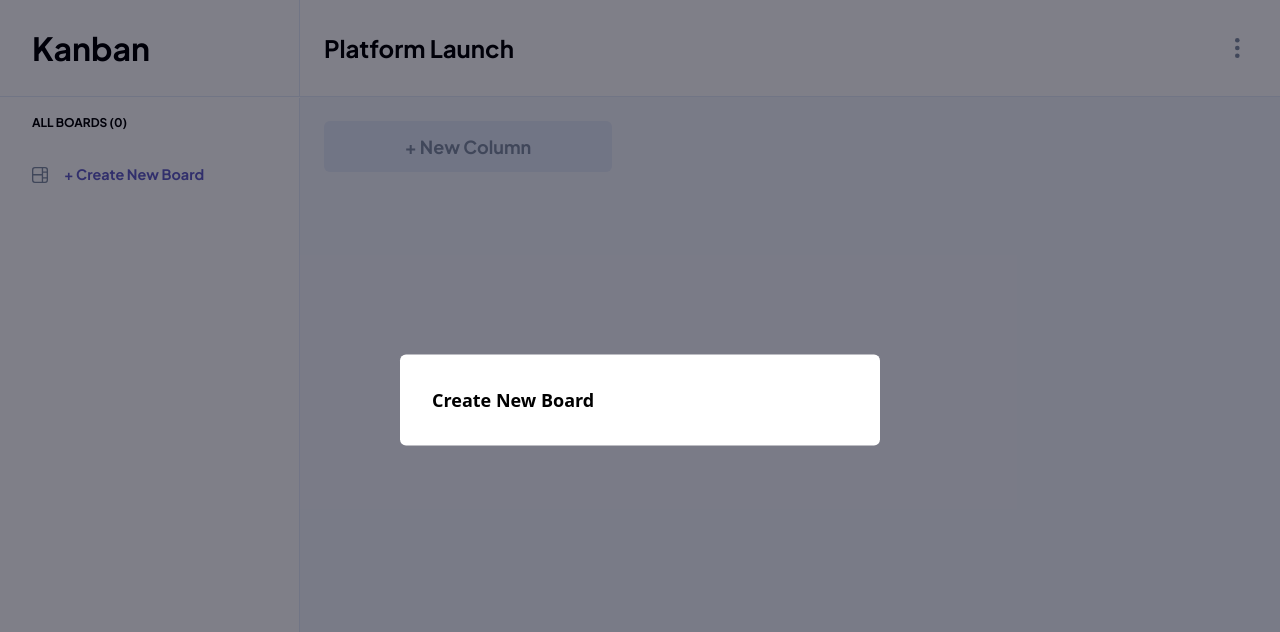
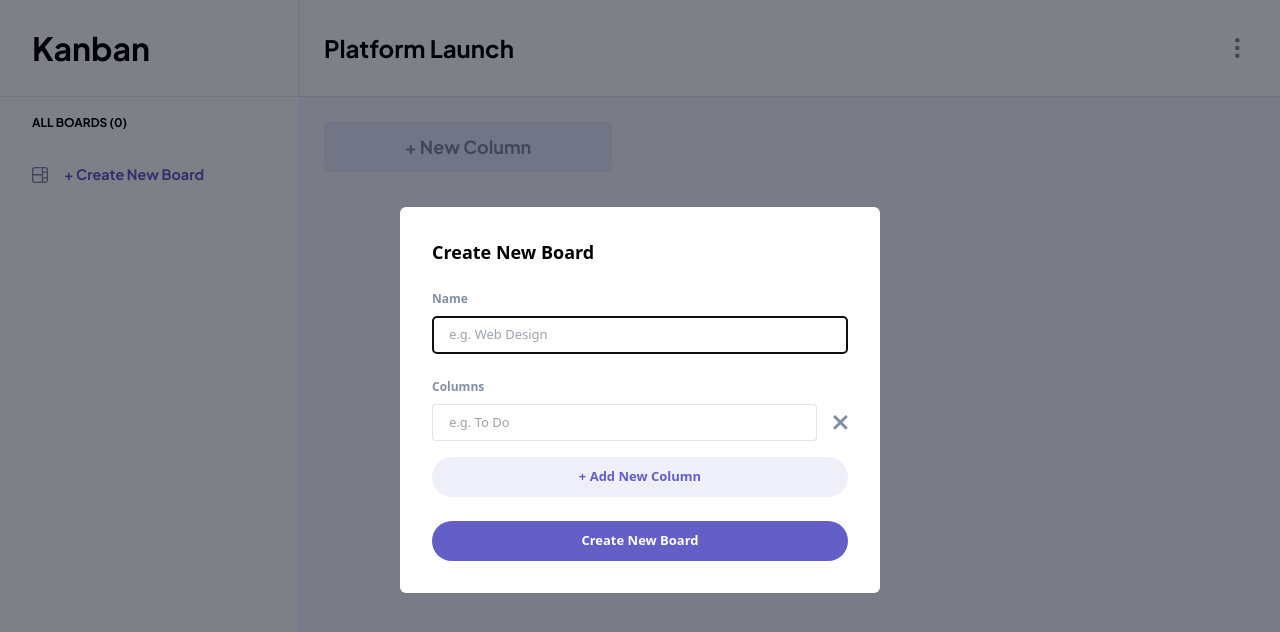
Before and after one commit to Yussif20/kanban-board, a React (Vite) app: page / in a window 1280 px wide. Both pictures are taken after a click on the button "+ Create New Board". Shown: the top 632 px of the page. Built offline with nearby package versions, Linux system fonts and the light colour scheme.

Commit message:
add new board form ui

```diff
--- a/src/DataContext.jsx
+++ b/src/DataContext.jsx
@@ -1,5 +1,4 @@
 import { createContext, useState } from 'react';
-// import data from './data.json';
 
 export const DataContext = createContext({
   data: [],
--- /dev/null
+++ b/src/components/AddNewBoardForm.jsx
@@ -0,0 +1,32 @@
+import { Button, TextField } from './index';
+import iconCross from '@assets/icon-cross.svg';
+
+const AddNewBoardForm = () => {
+  return (
+    <form>
+      <div>
+        <h3 className="pb-2 pt-6 text-body-m text-medium-grey">Name</h3>
+        <TextField placeholder="e.g. Web Design" name="boardName" required />
+      </div>
+      <div className="flex flex-col gap-2 mb-4">
+        <h3 className="pt-6 text-body-m text-medium-grey">Columns</h3>
+        <div className="flex items-center gap-4">
+          <TextField placeholder="e.g. To Do" name="boardName" required />
+          <button onClick={false}>
+            <img src={iconCross} alt="Icon Cross" />
+          </button>
+        </div>
+      </div>
+      <Button type="button" size="sm" variant="secondary" isFullWidth>
+        + Add New Column
+      </Button>
+      <div className="mt-6">
+        <Button type="submit" size="sm" variant="primary" isFullWidth>
+          Create New Board
+        </Button>
+      </div>
+    </form>
+  );
+};
+
+export default AddNewBoardForm;
--- a/src/components/SideMenu.jsx
+++ b/src/components/SideMenu.jsx
@@ -3,6 +3,7 @@ import { useContext, useState } from 'react';
 import { DialogPrimitive } from './index.js';
 import iconBoard from '@assets/icon-board.svg';
 import { DataContext } from '../DataContext.jsx';
+import AddNewBoardForm from './AddNewBoardForm.jsx';
 
 /**
  *
@@ -53,7 +54,9 @@ export const SideMenu = ({ selectedBoardIndex, setSelectedBoardIndex }) => {
                 <img src={iconBoard} alt="Icon Board" /> + Create New Board
               </button>
             }
-          />
+          >
+            <AddNewBoardForm />
+          </DialogPrimitive>
         </li>
       </ul>
     </aside>
```
